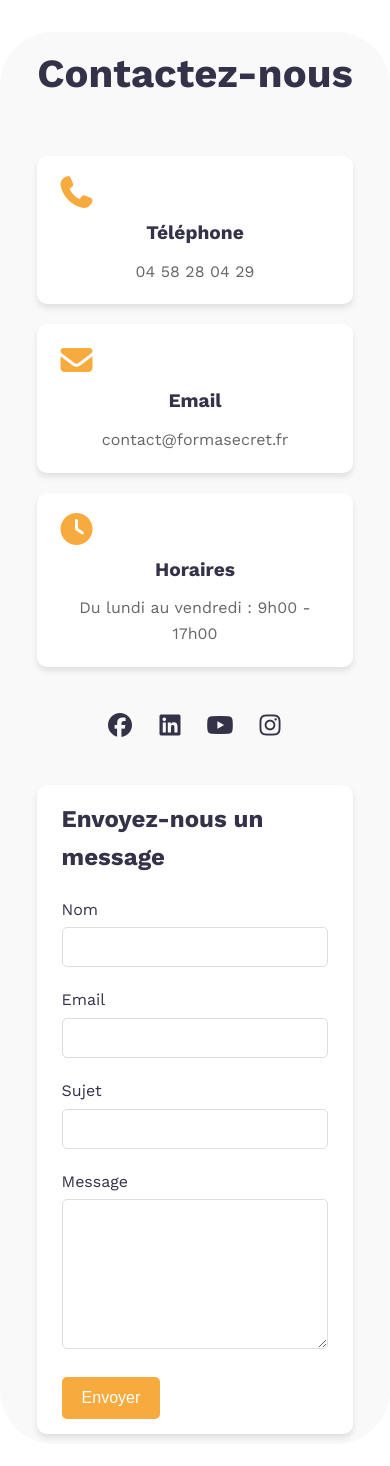
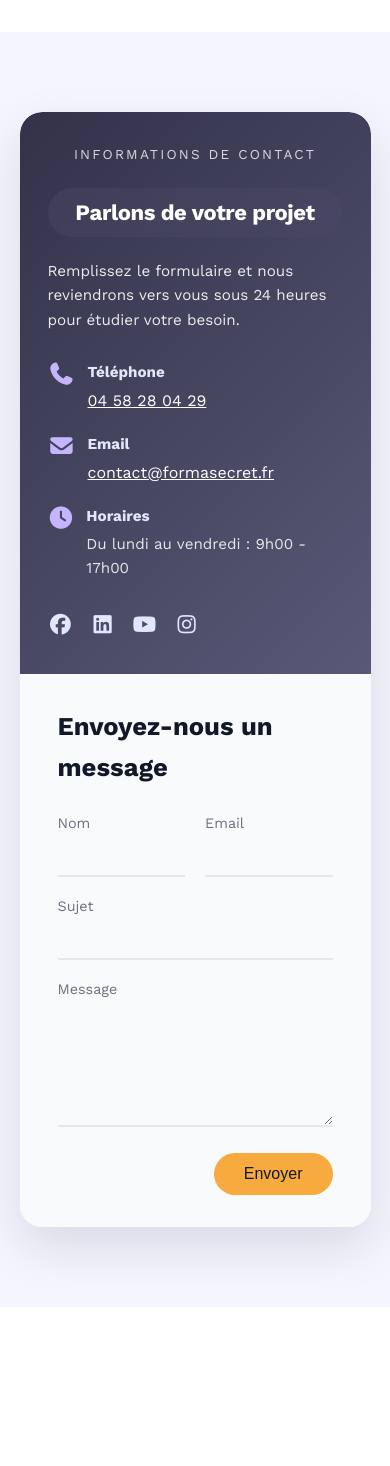
Before and after one commit to mohamed-elbermil/format-secret, a React (Vite) app in the folder react-app/: page /academie in a window 390 px wide. Shown: the part 7242-8708 px from the top of the page. Built offline with nearby package versions, Linux system fonts and the light colour scheme.

Commit message:
update form design

```diff
--- a/react-app/src/assets/css/styles.css
+++ b/react-app/src/assets/css/styles.css
@@ -1149,23 +1149,19 @@ background-color: #ffffff;
 /* Contact */
 
 .contact {
-    padding: 10px 19px;
-    background-color: #f9f9f9;
-    color: black !important;
-    border-radius: 54px;
-}
-
-.contact h2 {
-    text-align: center;
-    font-size: 2.5rem;
-    color: var(--color-primary);
-    margin-bottom: 50px;
+    padding: 80px 0;
+    background-color: #f5f5ff;
+    color: #111827;
 }
 
 .contact-content {
     display: flex;
     justify-content: space-between;
-    gap: 40px;
+    gap: 0;
+    background: #ffffff;
+    border-radius: 28px;
+    box-shadow: 0 20px 50px rgba(15, 23, 42, 0.12);
+    overflow: hidden;
 }
 
 .contact-info, .contact-form {
@@ -1173,95 +1169,147 @@ background-color: #ffffff;
 }
 
 .contact-info {
-    display: grid;
-    grid-template-columns: repeat(2, 1fr);
+    max-width: 360px;
+    background: linear-gradient(135deg, #333249, #595877);
+    color: #ffffff;
+    padding: 32px 28px;
+    display: flex;
+    flex-direction: column;
+    gap: 28px;
+}
+
+.contact-info-header h2 {
+    color: #fff;
+    margin: 1em 0;
+    font-size: 22px;
+    letter-spacing: -0.02em;
+    background: #4a49656b;
+    padding: 7px;
+    border-radius: 54px;
+}
+
+.contact-eyebrow {
+    text-align: center;
+    font-size: 0.85rem;
+    text-transform: uppercase;
+    letter-spacing: 0.16em;
+    opacity: 0.8;
+}
+
+.contact-subtitle {
+    margin: 0;
+    font-size: 0.95rem;
+    line-height: 1.6;
+    opacity: 0.9;
+}
+
+.contact-info-items {
+    display: flex;
+    flex-direction: column;
+    gap: 18px;
+}
+
+.info-card {
+    background: transparent;
+    padding: 0;
+    border-radius: 0;
+    box-shadow: none;
+    text-align: left;
+    display: flex;
+    align-items: flex-start;
+    gap: 12px;
+}
+
+
+.info-card i {
+    font-size: 1.4rem;
+    color: #c4b5fd;
+    margin-top: 3px;
+}
+
+.info-card h3 {
+    font-size: 0.95rem;
+    color: #e0e7ff;
+    margin: 0 0 4px;
+}
+
+.info-card p {
+    font-size: 0.95rem;
+    color: #e5e7eb;
+    margin: 0;
+}
+
+.social-media {
+    margin-top: auto;
+    display: flex;
+    gap: 16px;
+}
+
+.social-media a {
+    color: #e0e7ff;
+    font-size: 1.3rem;
+    transition: color 0.3s ease;
+}
+
+.social-media a:hover {
+    color: #fbbf24;
+}
+
+.contact-form {
+    background-color: #f9fafb;
+    padding: 32px 38px;
+}
+
+.contact-form h3 {
+    font-size: 1.6rem;
+    color: #111827;
+    margin: 0 0 24px;
+}
+
+.contact-form form {
+    display: flex;
+    flex-direction: column;
+    gap: 18px;
+}
+
+.form-row {
+    display: flex;
     gap: 20px;
 }
 
-.info-card {
-    background-color: #ffffff;
-    padding: 20px;
-    border-radius: 10px;
-    box-shadow: 0 4px 6px rgba(0, 0, 0, 0.1);
-    text-align: center;
-    transition: transform 0.3s ease;
-    display:flex;
-    justify-content: center;
+.form-group {
+    flex: 1;
+    display: flex;
     flex-direction: column;
-}
-
-.info-card:hover {
-    transform: translateY(-5px);
-}
-
-.info-card i {
-    font-size: 2rem;
-    color: var(--color-secondary);
-    margin-bottom: 10px;
-}
-
-.info-card h3 {
-    font-size: 1.2rem;
-    color: var(--color-primary);
-    margin-bottom: 10px;
-}
-
-.info-card p {
-    font-size: 1rem;
-    color: #666666;
-}
-
-.social-media {
-    grid-column: span 2;
-    text-align: center;
-    margin-top: 20px;
-}
-
-.social-media a {
-    color: var(--color-primary);
-    font-size: 1.5rem;
-    margin: 0 10px;
-    transition: color 0.3s ease;
-}
-
-.social-media a:hover {
-    color: var(--color-secondary);
-}
-
-.contact-form {
-    background-color: #ffffff;
-    padding: 15px 25px;
-    border-radius: 10px;
-    box-shadow: 0 4px 6px rgba(0, 0, 0, 0.1);
-}
-
-.contact-form h3 {
-    font-size: 1.5rem;
-    color: var(--color-primary);
-    margin-bottom: 20px;
-}
-
-.form-group {
-    margin-bottom: 20px;
+    gap: 6px;
 }
 
 .form-group label {
     display: block;
-    margin-bottom: 5px;
-    color: var(--color-primary);
+    font-size: 0.9rem;
+    color: #6b7280;
 }
 
 .form-group input,
 .form-group textarea {
     width: 100%;
-    padding: 10px;
-    border: 1px solid #ddd;
-    border-radius: 5px;
-    font-size: 1rem;
+    padding: 8px 0;
+    border: 0;
+    border-bottom: 2px solid #e5e7eb;
+    border-radius: 0;
+    font-size: 0.98rem;
+    background: transparent;
 }
 
 .form-group textarea {
-    height: 150px;
+    height: 120px;
+    resize: vertical;
+}
+
+.form-group input:focus,
+.form-group textarea:focus {
+    outline: none;
+    border-bottom-color: var(--color-secondary);
 }
 
 .btn-primary {
@@ -1285,30 +1333,42 @@ background-color: #ffffff;
 
 .submit-btn {
     background-color: var(--color-secondary);
-    color: #ffffff;
+    color: #111827;
     border: none;
-    padding: 12px 20px;
+    padding: 12px 30px;
     font-size: 1rem;
-    border-radius: 5px;
+    border-radius: 999px;
     cursor: pointer;
-    transition: background-color 0.3s ease;
+    transition: background-color 0.2s ease, transform 0.1s ease, box-shadow 0.2s ease;
 }
 
 .submit-btn:hover {
-    background-color: #e0b43e;
+    background-color: #fbbf24;
+    box-shadow: 0 10px 25px rgba(15, 23, 42, 0.12);
+    transform: translateY(-1px);
+}
+
+.contact-form-footer {
+    display: flex;
+    justify-content: flex-end;
+    align-items: center;
+    gap: 16px;
+    margin-top: 8px;
 }
 
 @media screen and (max-width: 768px) {
     .contact-content {
         flex-direction: column;
+        border-radius: 22px;
     }
 
     .contact-info {
-        grid-template-columns: 1fr;
+        max-width: none;
+        border-radius: 22px 22px 0 0;
     }
 
     .social-media {
-        grid-column: 1;
+        justify-content: flex-start;
     }
 }
 
@@ -1371,6 +1431,7 @@ background-color: #ffffff;
     width: 24em;
 }
 .email-link {
+    text-decoration: none!important;
     background: var(--color-secondary);
     height: 5em;
     padding: 16px 17px;
@@ -1398,9 +1459,8 @@ background-color: #ffffff;
     margin-bottom: 8px;
 }
 
-.footer a {
+.list-link {
     color: #ffffff;
-    text-decoration: none;
     transition: color 0.3s ease;
 }
 
--- a/react-app/src/components/layout/Footer.jsx
+++ b/react-app/src/components/layout/Footer.jsx
@@ -14,10 +14,10 @@ export default function Footer() {
           <div className="footer-logo">
             <img src="/assets/images/Formasecret-nouveau-logo.png" alt="FormaSecret Logo" />
             <div className="infos-left">
-              <a href="https://www.google.com/maps/place/FORMASECRET/@45.763958,4.9577099,17z/data=!3m1!4b1!4m6!3m5!1s0x47f4c1b4e323ca65:0xe04edf5081197452!8m2!3d45.763958!4d4.9577099!16s%2Fg%2F11mvxkpql8?entry=ttu&g_ep=EgoyMDI2MDIyNC4wIKXMDSoASAFQAw%3D%3D" target="_blank" rel="noopener noreferrer" aria-label="Google map">
+              <a href="https://www.google.com/maps/place/FORMASECRET/@45.763958,4.9577099,17z/data=!3m1!4b1!4m6!3m5!1s0x47f4c1b4e323ca65:0xe04edf5081197452!8m2!3d45.763958!4d4.9577099!16s%2Fg%2F11mvxkpql8?entry=ttu&g_ep=EgoyMDI2MDIyNC4wIKXMDSoASAFQAw%3D%3D" target="_blank" rel="noopener noreferrer" aria-label="Google map" className="list-link">
                 <i className="fa-solid fa-location-dot" />140 Rue Emile Zola, 69150 Décines-Charpieu
               </a>
-              <a href={`tel:${contactInfo.phone}`}>
+              <a href={`tel:${contactInfo.phone}`} className="list-link">
                 <i className="fa-solid fa-phone"></i>
                 {contactInfo.phone}
               </a>
@@ -33,14 +33,14 @@ export default function Footer() {
               {navLinks.map((link) => (
                 <li key={link.path}>
                   {link.isHash || link.path.includes('#') ? (
-                    <a href={link.path.startsWith('/') ? link.path : `/${link.path}`}>{link.label}</a>
+                    <a href={link.path.startsWith('/') ? link.path : `/${link.path}`} className="list-link">{link.label}</a>
                   ) : (
-                    <Link to={link.path}>{link.label}</Link>
+                    <Link to={link.path} className="list-link">{link.label}</Link>
                   )}
                 </li>
               ))}
-              <li><Link to="/cgu">Conditions Générales d'Utilisation</Link></li>
-              <li><Link to="/cgv">Conditions Générales de Vente</Link></li>
+              <li><Link to="/cgu" className="list-link">Conditions Générales d'Utilisation</Link></li>
+              <li><Link to="/cgv" className="list-link">Conditions Générales de Vente</Link></li>
             </ul>
           </div>
           <div className="footer-contact">
--- a/react-app/src/components/sections/ContactSection.jsx
+++ b/react-app/src/components/sections/ContactSection.jsx
@@ -22,23 +22,37 @@ export default function ContactSection() {
   return (
     <section id="contact" className="contact">
       <div className="container">
-        <h2>Contactez-nous</h2>
         <div className="contact-content">
           <div className="contact-info">
+            <div className="contact-info-header">
+              <p className="contact-eyebrow">Informations de contact</p>
+              <h2>Parlons de votre projet</h2>
+              <p className="contact-subtitle">
+                Remplissez le formulaire et nous reviendrons vers vous sous 24 heures pour étudier votre besoin.
+              </p>
+            </div>
+            <div className="contact-info-items">
               <div className="info-card">
                 <i className="fas fa-phone" />
+                <div>
                   <h3>Téléphone</h3>
-              <p>{contactInfo.phone}</p>
+                  <a href={`tel:${contactInfo.phone}`} className="list-link">{contactInfo.phone}</a>
+                </div>
               </div>
               <div className="info-card">
                 <i className="fas fa-envelope" />
+                <div>
                   <h3>Email</h3>
-              <p>{contactInfo.email}</p>
+                  <a href={`mailto:${contactInfo.email}`} className="list-link">{contactInfo.email}</a>
+                </div>
               </div>
               <div className="info-card">
                 <i className="fas fa-clock" />
+                <div>
                   <h3>Horaires</h3>
                   <p>{contactInfo.hours}</p>
+                </div>
+              </div>
             </div>
             <div className="social-media">
               {socialLinks.map((s) => (
@@ -51,6 +65,7 @@ export default function ContactSection() {
           <div className="contact-form">
             <h3>Envoyez-nous un message</h3>
             <form action="contact.php" onSubmit={handleSubmit}>
+              <div className="form-row">
                 <div className="form-group">
                   <label htmlFor="name">Nom</label>
                   <input type="text" id="name" name="name" required />
@@ -59,20 +74,27 @@ export default function ContactSection() {
                   <label htmlFor="email">Email</label>
                   <input type="email" id="email" name="email" required />
                 </div>
+              </div>
+              <div className="form-row">
                 <div className="form-group">
                   <label htmlFor="subject">Sujet</label>
                   <input type="text" id="subject" name="subject" required />
                 </div>
+              </div>
+              <div className="form-row">
                 <div className="form-group">
                   <label htmlFor="message">Message</label>
                   <textarea id="message" name="message" required />
                 </div>
+              </div>
               <input type="hidden" name="g-recaptcha-response" />
+              <div className="contact-form-footer">
                 <button type="submit" className="submit-btn" disabled={status === 'loading'}>
                   {status === 'loading' ? 'Envoi…' : 'Envoyer'}
                 </button>
                 {status === 'success' && <p className="form-success">Message envoyé avec succès.</p>}
                 {status === 'error' && <p className="form-error">Une erreur est survenue. Réessayez.</p>}
+              </div>
             </form>
           </div>
         </div>
```
Lines whose indentation alone changed are shown as unchanged.
